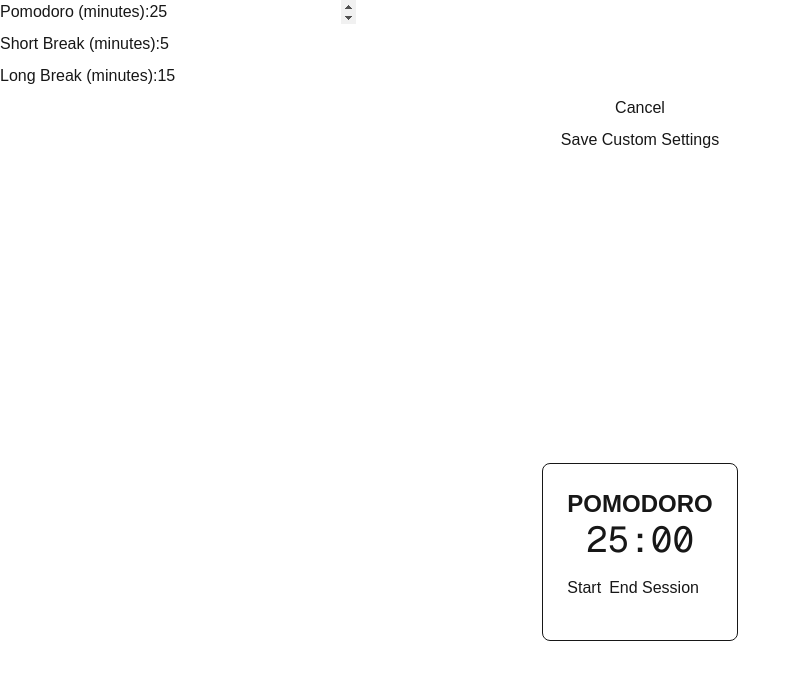
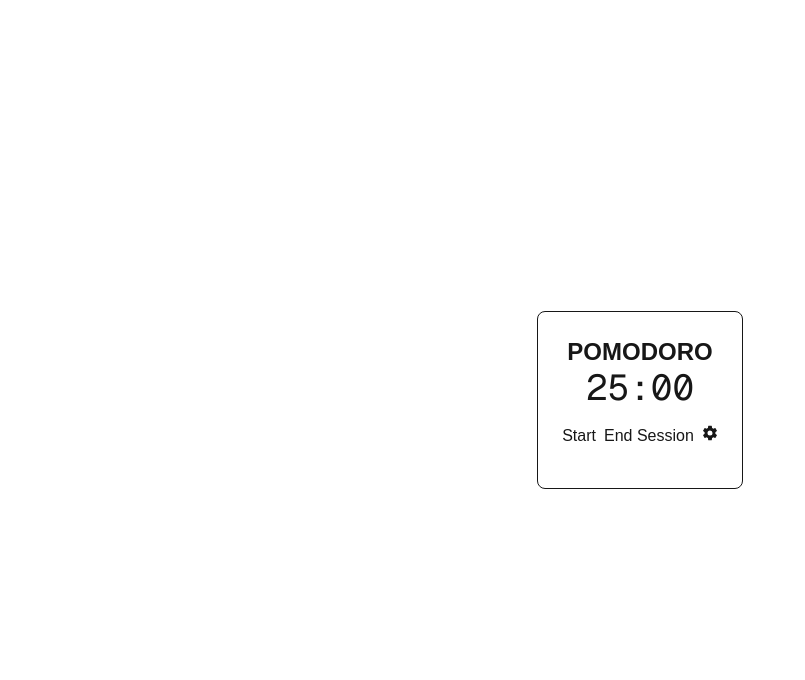
Before and after one commit to sadiqram/Timati, a Next.js app in the folder timati/: page / in a window 1280 px wide. Shown: the top 680 px of the page, without its empty margins (0-805 px from the left). Built offline with nearby package versions, Linux system fonts and the light colour scheme.

Commit message:
add settings icon and implement setShowsetting functionlaity

```diff
--- a/timati/package.json
+++ b/timati/package.json
@@ -12,7 +12,8 @@
     "gsap": "^3.13.0",
     "next": "15.5.0",
     "react": "19.1.0",
-    "react-dom": "19.1.0"
+    "react-dom": "19.1.0",
+    "react-icons": "^5.5.0"
   },
   "devDependencies": {
     "@eslint/eslintrc": "^3",
--- a/timati/src/components/Timer.tsx
+++ b/timati/src/components/Timer.tsx
@@ -1,9 +1,11 @@
 "use client";
+
 
 import { time } from "console";
 import { useState, useEffect} from "react";
 import Button from "./Button";
 import Magnetic from "./Magnetic";
+import { IoSettingsSharp } from "react-icons/io5";
 type SessionType = "pomodoro" | "shortBreak" | "longBreak" | "customPomodoro";
 
 interface TimerSettings{
@@ -24,6 +26,7 @@ export default function Timer() {
   const [isPaused, setIsPaused] = useState(false);
   const [isFinished, setIsFinished] = useState(false);
   const [completedSessions, setCompletedSessions] = useState(0);
+  const [showSettings,setShowSettings] =useState(false)
 //   const [cycles, setCycles] = useState(0);
 
   // Customize Pomodoro Settings
@@ -203,7 +206,55 @@ export default function Timer() {
 
 
   <div>
-    <form onSubmit={handleCustomSubmit} className="flex flex-col gap-2">
+    {/* {showSettings && (
+    <form onSubmit={handleCustomSubmit} className="flex flex-col gap-2 mt-4">
+  <label>
+    Pomodoro (minutes):
+    <input type="number" min="1" value={customPomodoro} onChange={(e) => setCustomPomodoro(Number(e.target.value))}/>
+  </label>
+
+  <label>
+    Short Break (minutes):
+    <input type="number" min="1" value={customShortBreak} onChange={(e) => setCustomShortBreak(Number(e.target.value))}/>
+  </label>
+
+  <label>
+    Long Break (minutes):
+    <input type="number" min="1" value={customLongBreak} onChange={(e) => setCustomLongBreak(Number(e.target.value))}/>
+  </label>
+
+  <label>
+    Cycles before Long Break:
+    <input type="number" min="1" value={customCycles} onChange={(e) => setCustomCycles(Number(e.target.value))}/>
+  </label>
+<button type="button" onClick={cancelCustom}>Cancel</button>
+  <button type="submit">Save Custom Settings</button>
+</form>
+    )} */}
+    <div className= " flex flex-col items-center justify-center h-screen">
+        <div className="border p-6 rounded-lg text-center ">
+            {/* Title */}
+            <div className=" justify-center text-2xl font-bold">
+                {sessionType.toUpperCase()}
+            </div>
+            {/* Timer display */}
+            <p className="text-4xl font-mono mb-4">{formatTime(timeleft)}</p>
+
+            {/* Controls */}
+            <div className="flex gap-2 cursor-pointer mb-4 ">
+                {!isRunning && !isPaused && (<Magnetic><button onClick = {startTimer}> Start </button></Magnetic>
+            )}
+
+            {isRunning && !isPaused && (<Magnetic><button onClick = {pauseTimer}> Pause </button></Magnetic>
+            )}
+            {( isPaused && !isFinished) && (<Magnetic><button onClick = {resumeTimer}> Resume </button></Magnetic>
+            )}
+
+            {isRunning && (<Magnetic><button onClick = {resetTimer}> Reset </button></Magnetic>)}
+            <Magnetic><button onClick = {endSession}> End Session </button></Magnetic>
+            <Magnetic><button onClick = {()=> setShowSettings(!showSettings)}> <IoSettingsSharp /> </button></Magnetic>
+            {showSettings && (
+    <form onSubmit={handleCustomSubmit} className="flex flex-col gap-2 mt-4">
   <label>
     Pomodoro (minutes):
     <input type="number" min="1" value={customPomodoro} onChange={(e) => setCustomPomodoro(Number(e.target.value))}/>
@@ -226,28 +277,11 @@ export default function Timer() {
 <button type="button" onClick={cancelCustom}>Cancel</button>
   <button type="submit">Save Custom Settings</button>
 </form>
-    <div className= " flex flex-col items-center justify-center h-screen">
-        <div className="border p-6 rounded-lg text-center ">
-            {/* Title */}
-            <div className=" justify-center text-2xl font-bold">
-                {sessionType.toUpperCase()}
+    )}
+
+
             </div>
-            {/* Timer display */}
-            <p className="text-4xl font-mono mb-4">{formatTime(timeleft)}</p>
 
-            {/* Controls */}
-            <div className="flex gap-2 cursor-pointer mb-4 ">
-                {!isRunning && !isPaused && (<Magnetic><button onClick = {startTimer}> Start </button></Magnetic>
-            )}
-
-            {isRunning && !isPaused && (<Magnetic><button onClick = {pauseTimer}> Pause </button></Magnetic>
-            )}
-            {( isPaused && !isFinished) && (<Magnetic><button onClick = {resumeTimer}> Resume </button></Magnetic>
-            )}
-
-            {isRunning && (<Magnetic><button onClick = {resetTimer}> Reset </button></Magnetic>)}
-            <Magnetic><button onClick = {endSession}> End Session </button></Magnetic>
-            </div>
 
 
 
```
Also changed, not shown: 1 other file (tests, documents, lock files or other folders).
